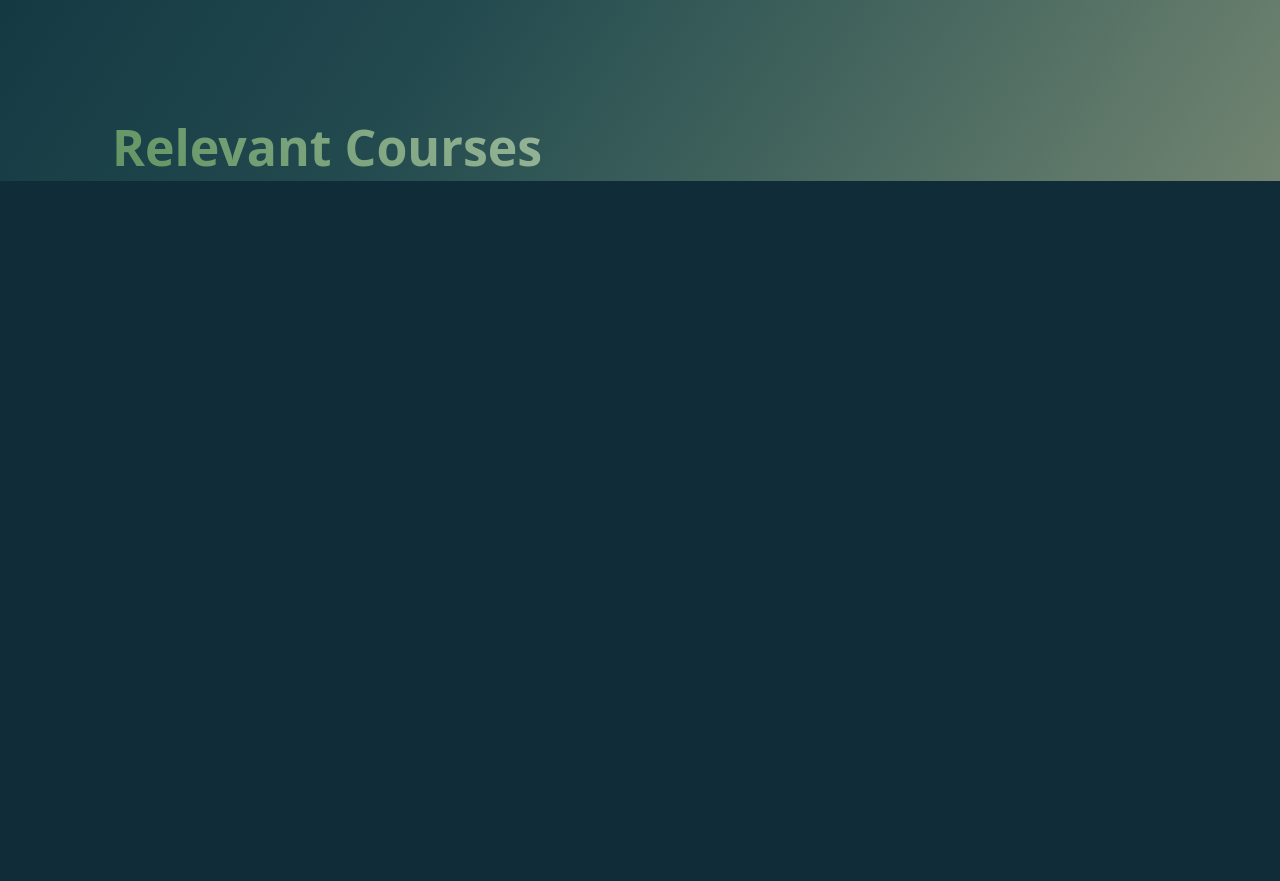
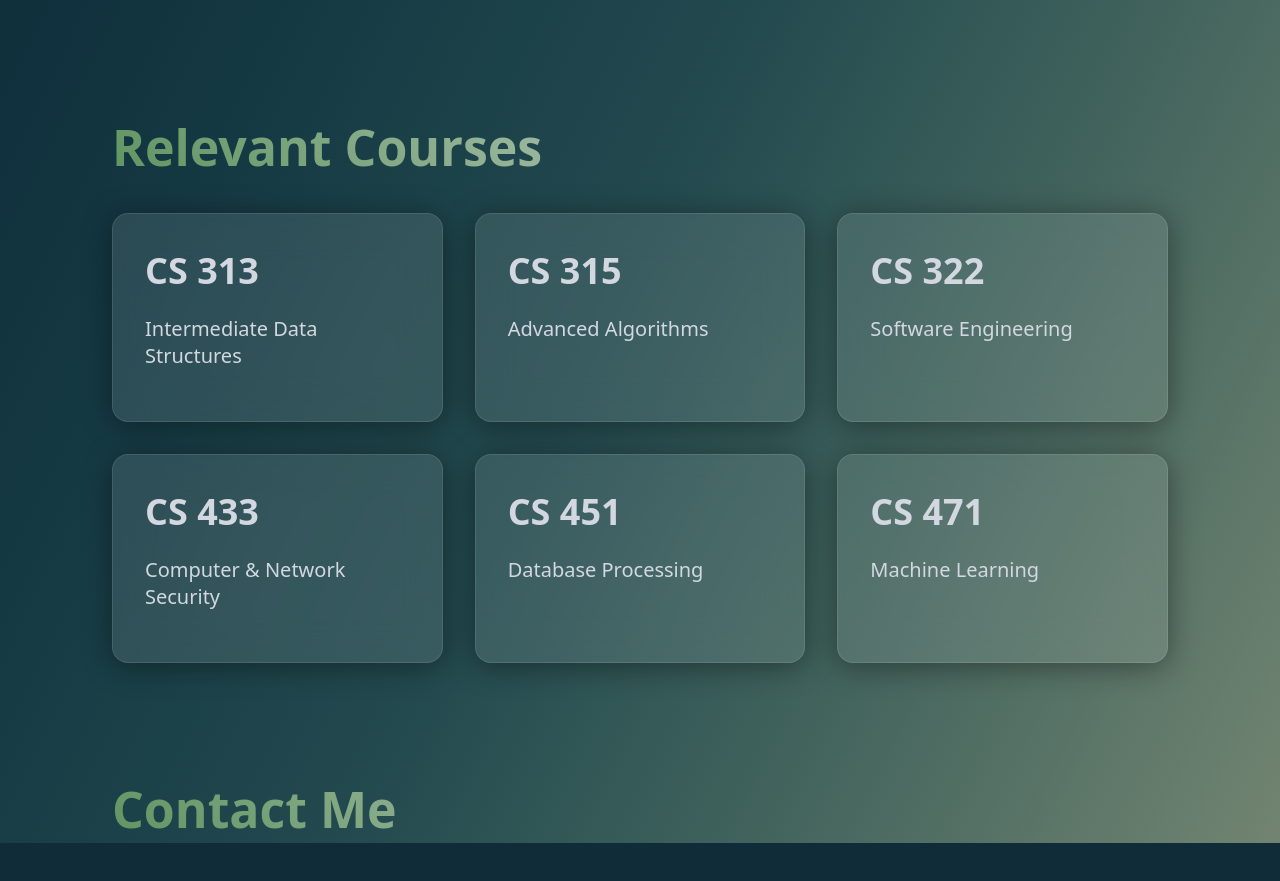
Before and after one commit to SZSage/SZSage.github.io, a React (Vite) app: page / in a window 1280 px wide. Shown: the part 1739-2620 px from the top of the page. Before the commit the page ends 1920 px from the top, so only its background shows below. Built offline with nearby package versions, Linux system fonts and the light colour scheme.

Commit message:
minor changes

```diff
--- a/src/App.tsx
+++ b/src/App.tsx
@@ -3,6 +3,7 @@ import Home from "./Home"
 import Projects from "./Projects"
 import Skills from "./Skills"
 import Courses from "./Courses"
+import Contact from "./Contact"
 
 export default function App() {
 	return <div>
@@ -11,5 +12,6 @@ export default function App() {
 	<Projects/>
 	<Skills/>
 	<Courses/>
+	<Contact/>
 	</div>
 }
--- a/src/Contact.css
+++ b/src/Contact.css
@@ -0,0 +1,13 @@
+
+.contactSection {
+	margin: 7rem;
+
+}
+
+.contactSection > h2 {
+	margin: 0px;
+	font-size: 50px;
+	background: -webkit-linear-gradient(45deg, #619461, #E8E6EF);
+	-webkit-background-clip: text;
+	-webkit-text-fill-color: transparent;
+}
--- a/src/Contact.tsx
+++ b/src/Contact.tsx
@@ -0,0 +1,11 @@
+import "./Contact.css"
+
+export default function Contact() {
+	return (
+		<div className="contactSection">
+			<h2>Contact Me</h2>
+			<div className="contactBox">
+			</div>
+		</div>
+	)
+}
--- a/src/Courses.css
+++ b/src/Courses.css
@@ -1,12 +1,40 @@
 
 .relevantCourses {
-	margin-left: 7rem;
+	margin: 7rem;
 }
 
-.relevantCourses > h3 {
+.relevantCourses > h2 {
 	margin: 0px;
 	font-size: 50px;
 	background: -webkit-linear-gradient(45deg, #619461, #E8E6EF);
 	-webkit-background-clip: text;
 	-webkit-text-fill-color: transparent;
 }
+
+.coursesContainer {
+	display: grid;
+	grid-template-columns: 1fr 1fr 1fr;
+	color: #d3d8e0;
+	margin-top: 2rem;
+	grid-gap: 2rem;
+	pointer-events: none;
+}
+
+.courses {
+	background: rgba(255, 255, 255, 0.1);
+	border-radius: 16px;
+	box-shadow: 0 4px 30px rgba(0, 0, 0, 0.4);
+	backdrop-filter: blur(20px);
+	-webkit-backdrop-filter: blur(7.4px);
+	border: 1px solid rgba(255, 255, 255, 0.1);
+	padding: 2rem;
+}
+
+.courses > h3 {
+	font-size: 36px;
+	margin: auto;
+}
+
+.courses > p {
+	font-size: 20px;
+}
--- a/src/Courses.tsx
+++ b/src/Courses.tsx
@@ -3,7 +3,33 @@ import "./Courses.css"
 export default function Courses() {
 	return (
 		<div className="relevantCourses">
-			<h3>Relevant Courses</h3>
+			<h2>Relevant Courses</h2>
+			<div className="coursesContainer">
+				<div className="courses">
+					<h3>CS 313</h3>
+					<p>Intermediate Data Structures</p>
+				</div>
+				<div className="courses">
+					<h3>CS 315</h3>
+					<p>Advanced Algorithms</p>
+				</div>
+				<div className="courses">
+					<h3>CS 322</h3>
+					<p>Software Engineering</p>
+				</div>
+				<div className="courses">
+					<h3>CS 433</h3>
+					<p>Computer & Network Security</p>
+				</div>
+				<div className="courses">
+					<h3>CS 451</h3>
+					<p>Database Processing</p>
+				</div>
+				<div className="courses">
+					<h3>CS 471</h3>
+					<p>Machine Learning</p>
+				</div>
+			</div>
 		</div>
 	)
 }
--- a/src/Home.css
+++ b/src/Home.css
@@ -6,7 +6,7 @@
 	width: 60%;
 	margin: 7rem;
 	margin-bottom: 1rem;
-	background: rgba(255, 255, 255, 0.06);
+	background: rgba(255, 255, 255, 0.1);
 	border-radius: 16px;
 	box-shadow: 0 4px 30px rgba(0, 0, 0, 0.3);
 	backdrop-filter: blur(20px);
--- a/src/Projects.css
+++ b/src/Projects.css
@@ -1,4 +1,3 @@
-
 
 .projectSection {
 	margin: 7rem;
@@ -16,10 +15,10 @@
 .project {
 	background: rgba(255, 255, 255, 0.1);
 	border-radius: 16px;
-	box-shadow: 0 4px 30px rgba(0, 0, 0, 0.7);
+	box-shadow: 0 4px 30px rgba(0, 0, 0, 0.4);
 	backdrop-filter: blur(20px);
 	-webkit-backdrop-filter: blur(7.4px);
-	border: 1px solid rgba(255, 255, 255, 0.6);
+	border: 1px solid rgba(255, 255, 255, 0.1);
 	padding: 2rem;
 }
 
--- a/src/Projects.tsx
+++ b/src/Projects.tsx
@@ -13,13 +13,13 @@ export default function Projects() {
 				</div>
 				{/* Project 2 */}
 				<div className="project">
-					<h3>Project Two</h3>
+					<h3>EasyA</h3>
 					<p>Project description here...</p>
 					<p>Tech stack here...</p>
 				</div>
 				{/* Project 3 */}
 				<div className="project">
-					<h3>Project Three</h3>
+					<h3>Flagle</h3>
 					<p>Project description here...</p>
 					<p>Tech stack here...</p>
 				</div>
--- a/vite.config.ts
+++ b/vite.config.ts
@@ -8,7 +8,7 @@ export default defineConfig({
 	build: {
 		manifest: true,
 		rollupOptions: {
-			input: "./src/main.ts"
+			input: "src/main.tsx"
 		}
 	}
 })
```
Also changed, not shown: src/Skills.css (line endings or trailing spaces).
